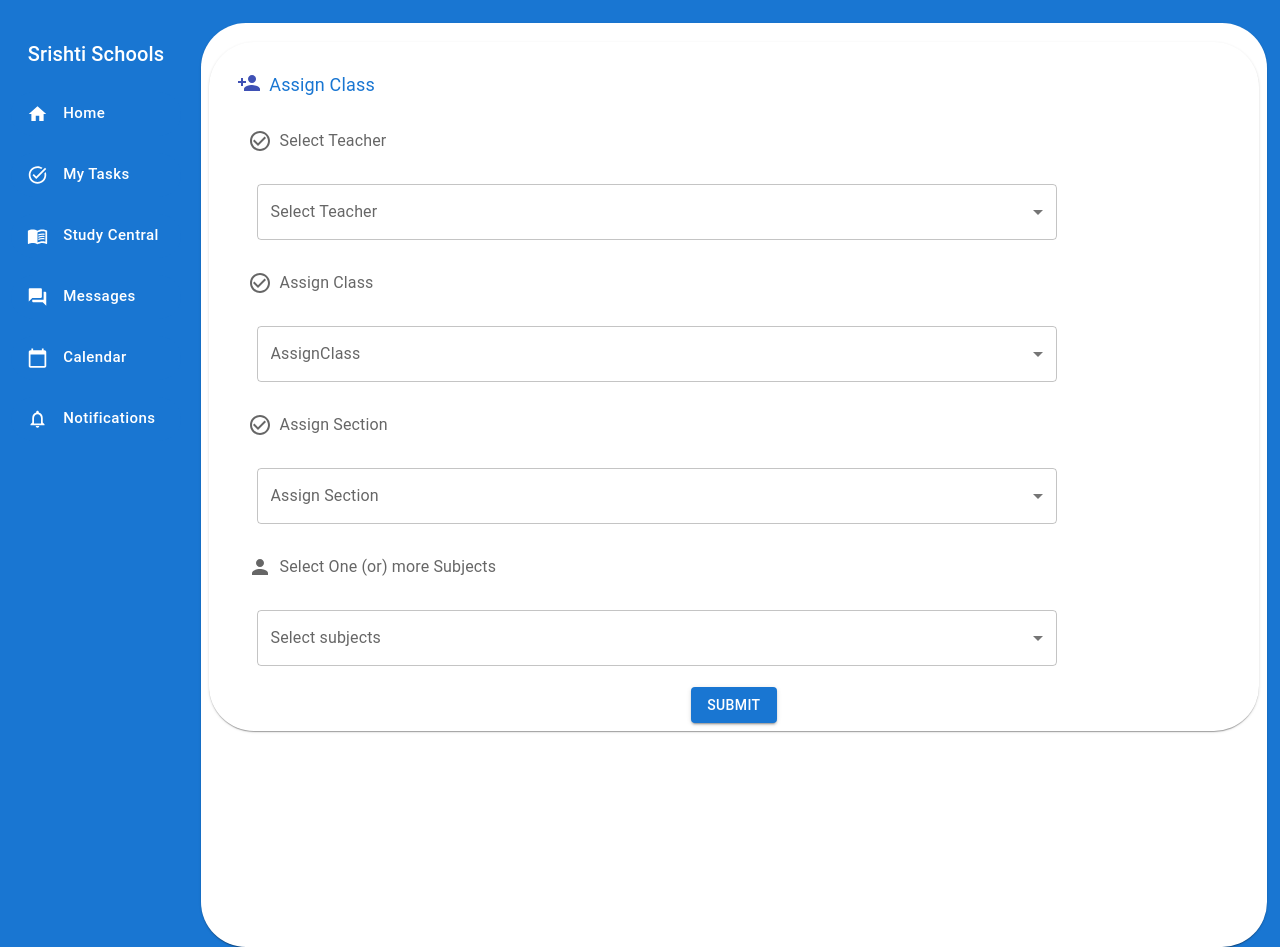
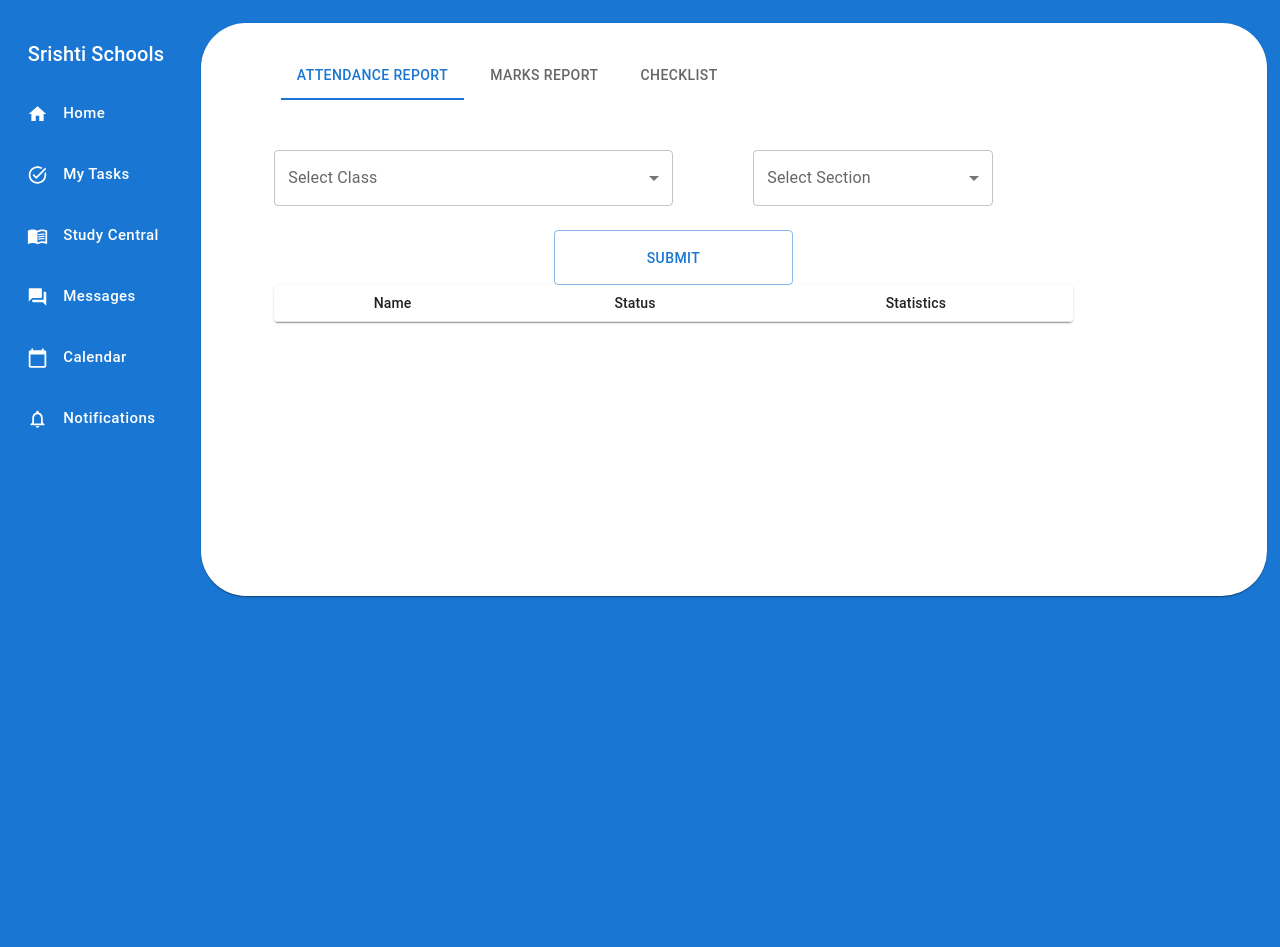
Before and after one commit to aiwarrior-23/revised_serps, a React (Create React App) app: page / in a window 1280 px wide. After the commit the page ends 800 px from the top, so only its background shows below. Built offline with nearby package versions, Linux system fonts and the light colour scheme.

Commit message:
1/6 APIs connected

```diff
--- a/package.json
+++ b/package.json
@@ -14,6 +14,7 @@
     "@testing-library/react": "^11.2.7",
     "@testing-library/user-event": "^12.8.3",
     "axios": "^0.24.0",
+    "date-fns": "^2.26.0",
     "react": "^17.0.2",
     "react-dom": "^17.0.2",
     "react-scripts": "4.0.3",
--- a/src/App.js
+++ b/src/App.js
@@ -32,6 +32,8 @@ import Marks from './components/studyCentral/marks';
 import CreateTask from './components/createTask/createtask';
 import CreateUser from './components/createUser/Userscreen';
 import AssignClass from './components/assignClass/AssignClass';
+import TeacherProfile from './components/teacherProfile/teacherProfile';
+import StudyCentralHome from './components/studyCentral/scHome';
 
 
 function App() {
@@ -174,7 +176,9 @@ function App() {
           {/* <Marks/> */}
           {/* <CreateTask/> */}
           {/* <CreateUser/> */}
-          <AssignClass/>
+          {/* <AssignClass/> */}
+          {/* <TeacherProfile/> */}
+          <StudyCentralHome/>
           </Item>
         </Grid>
       </Grid>
--- a/src/components/studyCentral/attendance.js
+++ b/src/components/studyCentral/attendance.js
@@ -17,12 +17,31 @@ import { Typography } from '@mui/material';
 import CloseIcon from '@mui/icons-material/Close';
 import CheckIcon from '@mui/icons-material/Check';
 import AddchartIcon from '@mui/icons-material/Addchart';
+import AdapterDateFns from '@mui/lab/AdapterDateFns';
+import LocalizationProvider from '@mui/lab/LocalizationProvider';
+import DesktopDatePicker from '@mui/lab/DesktopDatePicker';
+import TextField from '@mui/material/TextField';
+import axios from 'axios';
+import { useState } from 'react';
+
 
 export default function Attendance() {
-    const [age, setAge] = React.useState('');
+    const [section, setSection] = React.useState('');
+    const [class2, setClass] = React.useState('');
+    const [value, setValue] = React.useState(new Date('2014-08-18T21:11:54'));
+    const [students, setStudents] = useState([])
 
-    const handleChange = (event) => {
-        setAge(event.target.value);
+
+    const handleSection = (event) => {
+        setSection(event.target.value);
+    };
+
+    const handleClass = (event) => {
+        setClass(event.target.value);
+    };
+
+    const handleChangeDate = (newValue) => {
+        setValue(newValue);
     };
 
     const presentButtonTextStyle = {
@@ -35,6 +54,17 @@ export default function Attendance() {
         textTransform: "capitalize"
     }
 
+    const presentButtonTextStyleDisabled = {
+        fontFamily: "Poppins",
+        fontStyle: "normal",
+        fontWeight: "500",
+        fontSize: "18px",
+        lineHeight: "27px",
+        color: "#A1A1A1",
+        textTransform: "capitalize"
+    }
+
+
     const absentButtonTextStyle = {
         fontFamily: "Poppins",
         fontStyle: "normal",
@@ -45,10 +75,35 @@ export default function Attendance() {
         textTransform: "capitalize"
     }
 
+    const absentButtonTextStyleDisabled = {
+        fontFamily: "Poppins",
+        fontStyle: "normal",
+        fontWeight: "500",
+        fontSize: "18px",
+        lineHeight: "27px",
+        color: "#A1A1A1",
+        textTransform: "capitalize"
+    }
+
 
     function createData(name, status, statistics) {
         return { name, status, statistics };
     }
+
+    function createButtons(status) {
+        if (status === "present") {
+            return <Box style={{ display: 'flex', flexWrap: 'wrap', marginLeft: "25%" }}>
+                <Button style={{ marginRight: "2%", background: "rgba(163, 234, 138, 0.4)", width: "175px" }}><CheckIcon style={{ color: "#1C6A00" }} /><Typography style={presentButtonTextStyle}>Present</Typography></Button>
+                <Button style={{ background: "#E0E0E0", width: "175px" }}><CloseIcon style={{ color: "#A1A1A1" }} /><Typography style={absentButtonTextStyleDisabled}>Absent</Typography></Button>
+            </Box>
+        }
+        else {
+                return <Box style={{ display: 'flex', flexWrap: 'wrap', marginLeft: "25%" }}>
+                    <Button style={{ marginRight: "2%", background: "#E0E0E0", width: "175px" }}><CheckIcon style={{ color: "#A1A1A1" }} /><Typography style={presentButtonTextStyleDisabled}>Present</Typography></Button>
+                    <Button style={{ background: "rgba(255, 109, 122, 0.2)", width: "175px" }}><CloseIcon style={{ color: "#B60011" }} /><Typography style={absentButtonTextStyle}>Absent</Typography></Button>
+                </Box>
+            }
+        }
 
     const buttonGroup = <Box style={{ display: 'flex', flexWrap: 'wrap', marginLeft: "25%" }}>
         <Button style={{ marginRight: "2%", background: "rgba(163, 234, 138, 0.4)", width: "175px" }}><CheckIcon style={{ color: "#1C6A00" }} /><Typography style={presentButtonTextStyle}>Present</Typography></Button>
@@ -76,59 +131,94 @@ export default function Attendance() {
 
     const statsIcon = <AddchartIcon style={{ color: "#626262" }} />
 
-    const rows = [
-        createData('Himanshu', buttonGroup, previousDays),
-        createData('Sandip', buttonGroup, statsIcon),
-        createData('Divesh', buttonGroup, statsIcon),
-        createData('Aravind', buttonGroup, statsIcon)
-    ];
+
+    const getAttendance = (e) => {
+        const class1 = class2+section
+        console.log(class1)
+        const data = JSON.stringify({
+            "data": {
+                "cc": class1,
+                "date": "10-11-2021",
+                "sub": "maths"
+            }
+        });
+
+        var config = {
+            method: 'POST',
+            url: 'http://127.0.0.1:5000/filter2',
+            headers: {
+                'Content-Type': 'application/json'
+            },
+            data: data
+        };
+
+        axios(config)
+            .then(response => {
+                const rows = [];
+                var rs = response.data["data"]
+                console.log(response.data)
+                Object.keys(rs).map((key, index) => (
+                    rows.push(createData(key, createButtons(rs[key]), previousDays))
+                ))
+                setStudents(rows)
+                console.log(rows)
+            })
+    }
 
 
 
     return (
         <Box style={{ display: 'flex', flexWrap: 'wrap', marginLeft: "3.5%" }}>
             <FormControl style={{ width: "50%", marginRight: "10%", marginBottom: "3%" }}>
-                <InputLabel id="demo-simple-select-label">Age</InputLabel>
+                <InputLabel id="demo-simple-select-label">Select Class</InputLabel>
                 <Select
                     labelId="demo-simple-select-label"
                     id="demo-simple-select"
-                    value={age}
-                    label="Age"
-                    onChange={handleChange}
+                    value={class2}
+                    label="Select Category"
+                    onChange={handleClass}
                 >
-                    <MenuItem value={10}>Ten</MenuItem>
-                    <MenuItem value={20}>Twenty</MenuItem>
-                    <MenuItem value={30}>Thirty</MenuItem>
+                    <MenuItem value={"lkg"}>L.K.G</MenuItem>
+                    <MenuItem value={"ukg"}>U.K.G</MenuItem>
+                    <MenuItem value={"1"}>Class 1</MenuItem>
+                    <MenuItem value={"2"}>Class 2</MenuItem>
+                    <MenuItem value={"3"}>Class 3</MenuItem>
+                    <MenuItem value={"4"}>Class 4</MenuItem>
+                    <MenuItem value={"5"}>Class 5</MenuItem>
+                    <MenuItem value={"6"}>Class 6</MenuItem>
+                    <MenuItem value={"7"}>Class 7</MenuItem>
+                    <MenuItem value={"8"}>Class 8</MenuItem>
+                    <MenuItem value={"9"}>Class 9</MenuItem>
+                    <MenuItem value={"10"}>Class 10</MenuItem>
                 </Select>
             </FormControl>
             <FormControl style={{ width: "30%" }}>
-                <InputLabel id="demo-simple-select-label">Age</InputLabel>
+                <InputLabel id="demo-simple-select-label">Select Section</InputLabel>
                 <Select
                     labelId="demo-simple-select-label"
                     id="demo-simple-select"
-                    value={age}
-                    label="Age"
-                    onChange={handleChange}
+                    value={section}
+                    label="Select Frequency"
+                    onChange={handleSection}
                 >
-                    <MenuItem value={10}>Ten</MenuItem>
-                    <MenuItem value={20}>Twenty</MenuItem>
-                    <MenuItem value={30}>Thirty</MenuItem>
+                    <MenuItem value={"a"}>A</MenuItem>
+                    <MenuItem value={"b"}>B</MenuItem>
+                    <MenuItem value={"c"}>C</MenuItem>
                 </Select>
             </FormControl>
-            <FormControl style={{ width: "50%", marginBottom: "4%" }}>
-                <InputLabel id="demo-simple-select-label">Age</InputLabel>
-                <Select
-                    labelId="demo-simple-select-label"
-                    id="demo-simple-select"
-                    value={age}
-                    label="Age"
-                    onChange={handleChange}
-                >
-                    <MenuItem value={10}>Ten</MenuItem>
-                    <MenuItem value={20}>Twenty</MenuItem>
-                    <MenuItem value={30}>Thirty</MenuItem>
-                </Select>
-            </FormControl>
+            <LocalizationProvider dateAdapter={AdapterDateFns}>
+                <Stack spacing={3}>
+                    <DesktopDatePicker
+                        label="Select Date"
+                        inputFormat="MM/dd/yyyy"
+                        value={value}
+                        onChange={handleChangeDate}
+                        renderInput={(params) => <TextField style={{ marginBottom: "12%", width: "199%" }} {...params} />}
+                    />
+                </Stack>
+            </LocalizationProvider>
+
+            <Button variant="outlined" style={{marginLeft:"35%", height:"55px", width: "30%"}} onClick={getAttendance}>Submit</Button>
 
             <TableContainer component={Paper}>
                 <Table sx={{ minWidth: 650 }} size="small" aria-label="a dense table">
@@ -140,7 +230,7 @@ export default function Attendance() {
                         </TableRow>
                     </TableHead>
                     <TableBody>
-                        {rows.map((row) => (
+                        {students.map((row) => (
                             <TableRow
                                 key={row.name}
                                 sx={{ '&:last-child td, &:last-child th': { border: 0 } }}
--- /dev/null
+++ b/src/components/studyCentral/scHome.js
@@ -0,0 +1,50 @@
+import { Button } from "@material-ui/core";
+import { Box } from "@mui/system";
+import Attendance from "./attendance";
+import Checklist from "./checklist";
+import Marks from "./marks";
+import Tabs from '@mui/material/Tabs';
+import Tab from '@mui/material/Tab';
+import * as React from 'react';
+
+
+
+export default function StudyCentralHome() {
+
+    const [value, setValue] = React.useState(<Attendance />);
+    const [tabs, setTabs] = React.useState(0);
+
+    const handleChange = (event, newValue) => {
+        setTabs(newValue);
+    };
+
+    const marksReportButton = (e) => {
+        setValue(<Marks/>)
+    }
+
+    const attendanceReportButton = (e) => {
+        setValue(<Attendance/>)
+    }
+
+    const checklistButton = (e) => {
+        setValue(<Checklist/>)
+    }
+
+    return (
+        <Box style={{ display: 'flex', flexWrap: 'wrap', marginLeft: "3.5%" }}>
+
+            <Box style={{ width: "50%", marginTop: "2%", marginBottom: "5%", marginLeft:"3.5%" }}>
+                <Tabs value={tabs} onChange={handleChange} aria-label="disabled tabs example">
+                    <Tab label="Attendance Report" style={{marginRight:"2%"}} onClick={attendanceReportButton}/>
+                    <Tab label="Marks Report" style={{marginRight:"2%"}} onClick={marksReportButton}/>
+                    <Tab label="Checklist" onClick={checklistButton} />
+                </Tabs>
+            </Box>
+            <Box>
+                {value}
+            </Box>
+        </Box>
+
+    )
+
+}
--- /dev/null
+++ b/src/components/teacherProfile/teacherProfile.js
@@ -0,0 +1,63 @@
+import * as React from 'react';
+import Box from '@mui/material/Box';
+import Typography from '@mui/material/Typography';
+import { Avatar, Button } from '@material-ui/core';
+import { Paper } from '@mui/material';
+import Table from '@mui/material/Table';
+import TableBody from '@mui/material/TableBody';
+import TableCell from '@mui/material/TableCell';
+import TableContainer from '@mui/material/TableContainer';
+import TableHead from '@mui/material/TableHead';
+import TableRow from '@mui/material/TableRow';
+
+export default function TeacherProfile() {
+
+    function createData(field1, field2) {
+        return { field1, field2 };
+    }
+
+    const rows = [
+        createData('Name', "Himanshu Singh"),
+        createData('Email ID', "himanshu@pohulabs.com"),
+        createData('Classes', "A"),
+        createData('Role', "Subject Incharge"),
+        createData('Subjects', "Maths, Physics"),
+
+    ];
+
+
+    return (
+        <Box>
+            <Typography component="div" gutterBottom align="left" ml="8%" mt="2%">
+                Teacher Profile
+            </Typography>
+            <Box ml="5%" width="986px" border="2px solid #CCCACA" borderRadius="45px">
+                <Box display="flex" flexWrap="wrap" mt="2%">
+                    <Typography mr="70%" ml="3%" mt="0.5%">Personal Information</Typography>
+                    <Button variant="outlined"><Typography>Edit</Typography></Button>
+                </Box>
+                <Box ml="45%" mb="3%">
+                    <Avatar style={{ height: '100px', width: '100px' }}></Avatar>
+                </Box>
+
+                <TableContainer component={Paper}>
+                    <Table sx={{ minWidth: 650 }} aria-label="simple table">
+                        <TableBody>
+                            {rows.map((row) => (
+                                <TableRow
+                                    key={row.field1}
+                                    sx={{ '&:last-child td, &:last-child th': { border: 0 } }}
+                                >
+                                    <TableCell component="th" scope="row" ml="2%">
+                                        {row.field1}
+                                    </TableCell>
+                                    <TableCell align="left" ml="2%">{row.field2}</TableCell>
+                                </TableRow>
+                            ))}
+                        </TableBody>
+                    </Table>
+                </TableContainer>
+            </Box>
+        </Box>
+    );
+}
```
Also changed, not shown: src/components/studyCentral/checklist.js (+5 -5 lines), 1 other file (tests, documents, lock files or other folders).
